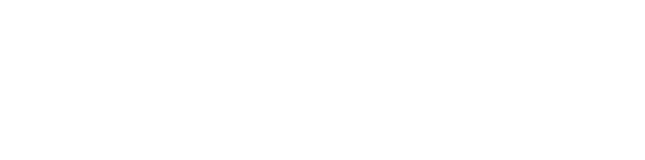
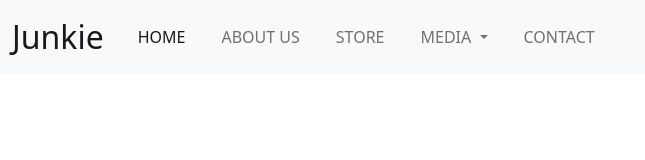
Before and after one commit to Finidi47/experimentorium, a plain HTML site: page FoodShop/index.html in a window 1280 px wide. Shown: the whole page, without its empty margins (0-645 px from the left). Drawn offline with nearby package versions, Linux system fonts and the light colour scheme.

Commit message:
Create a navbar

```diff
--- a/FoodShop/index.html
+++ b/FoodShop/index.html
@@ -8,6 +8,45 @@
     <link rel="stylesheet" href="main.css">
 </head>
 <body>
+<nav class="navbar navbar-expand-lg navbar-light bg-light">
+    <div class="container-fluid">
+        <a class="navbar-brand" href="#">Junkie</a>
+        <button class="navbar-toggler" type="button" data-bs-toggle="collapse" data-bs-target="#navbarSupportedContent"
+                aria-controls="navbarSupportedContent" aria-expanded="false" aria-label="Toggle navigation">
+            <span class="navbar-toggler-icon"></span>
+        </button>
+        <div class="collapse navbar-collapse" id="navbarSupportedContent">
+            <ul class="navbar-nav me-auto mb-2 mb-lg-0">
+                <li class="nav-item">
+                    <a class="nav-link active" aria-current="page" href="#">Home</a>
+                </li>
+                <li class="nav-item">
+                    <a class="nav-link" href="#">About us</a>
+                </li>
+                <li class="nav-item">
+                    <a class="nav-link" href="#">Store</a>
+                </li>
+                <li class="nav-item dropdown">
+                    <a class="nav-link dropdown-toggle" href="#" id="navbarDropdown" role="button"
+                       data-bs-toggle="dropdown" aria-expanded="false">
+                        Media
+                    </a>
+                    <ul class="dropdown-menu" aria-labelledby="navbarDropdown">
+                        <li><a class="dropdown-item" href="#">Gallery</a></li>
+                        <li><a class="dropdown-item" href="#">Downloads</a></li>
+                        <li>
+                            <hr class="dropdown-divider">
+                        </li>
+                        <li><a class="dropdown-item" href="#">Faqs</a></li>
+                    </ul>
+                </li>
+                <li class="nav-item">
+                    <a class="nav-link" href="#">Contact</a>
+                </li>
+            </ul>
+        </div>
+    </div>
+</nav>
 
 
 <script src="https://cdn.jsdelivr.net/npm/bootstrap@5.0.2/dist/js/bootstrap.bundle.min.js"></script>
--- a/FoodShop/main.css
+++ b/FoodShop/main.css
@@ -3,3 +3,19 @@
     margin: 0;
     box-sizing: border-box;
 }
+.navbar-brand{
+    font-size: 2rem;
+    color: darkred;
+}
+.navbar-brand:hover{
+    color: mediumspringgreen;
+    font-size: 1.5rem;
+}
+.nav-link{
+    margin-right: 10px;
+    margin-left: 10px;
+    text-transform: uppercase;
+}
+.nav-link:hover{
+    color: blueviolet;
+}
```
